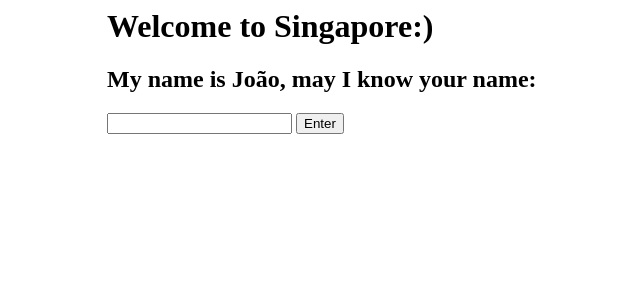
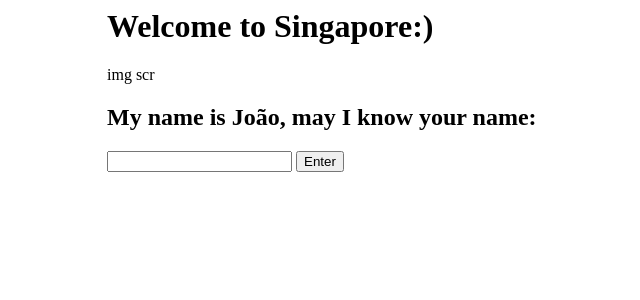
Before and after one commit to Lllxy11/1911, a Python web app: template templates/index.html in a window 1280 px wide. Shown: the top 300 px of the page, without its empty margins (217-857 px from the left). Run offline with Jinja, Linux system fonts and the light colour scheme; the template is opened without the code that fills it, so the values that code supplies are empty.

Commit message:
Update index.html

```diff
--- a/templates/index.html
+++ b/templates/index.html
@@ -7,6 +7,7 @@
 
 <div class="container">
 <h1>Welcome to Singapore:)</h1>
+  img scr
 <form action="/main"method="post">
   <h2>My name is João, may I know your name:</h2>
   <input type="text"name="r">
```
